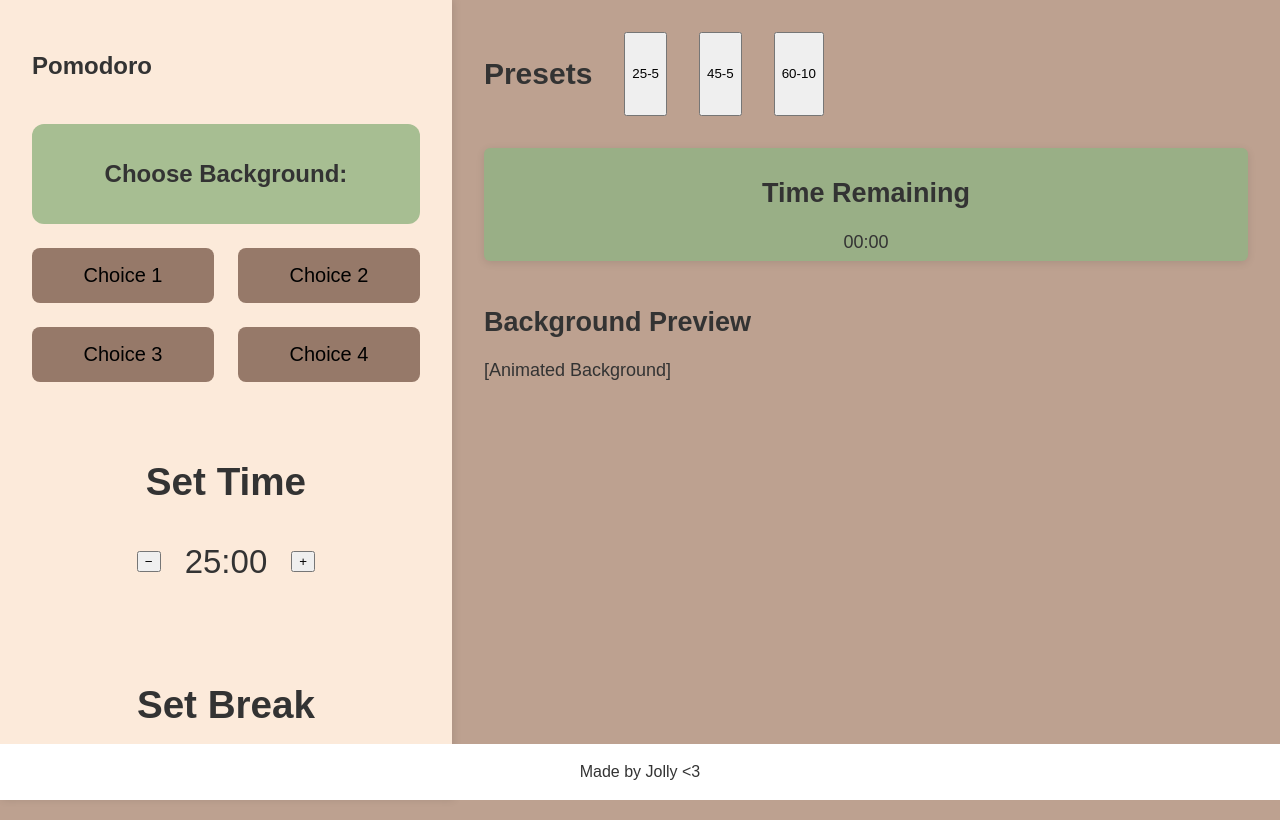
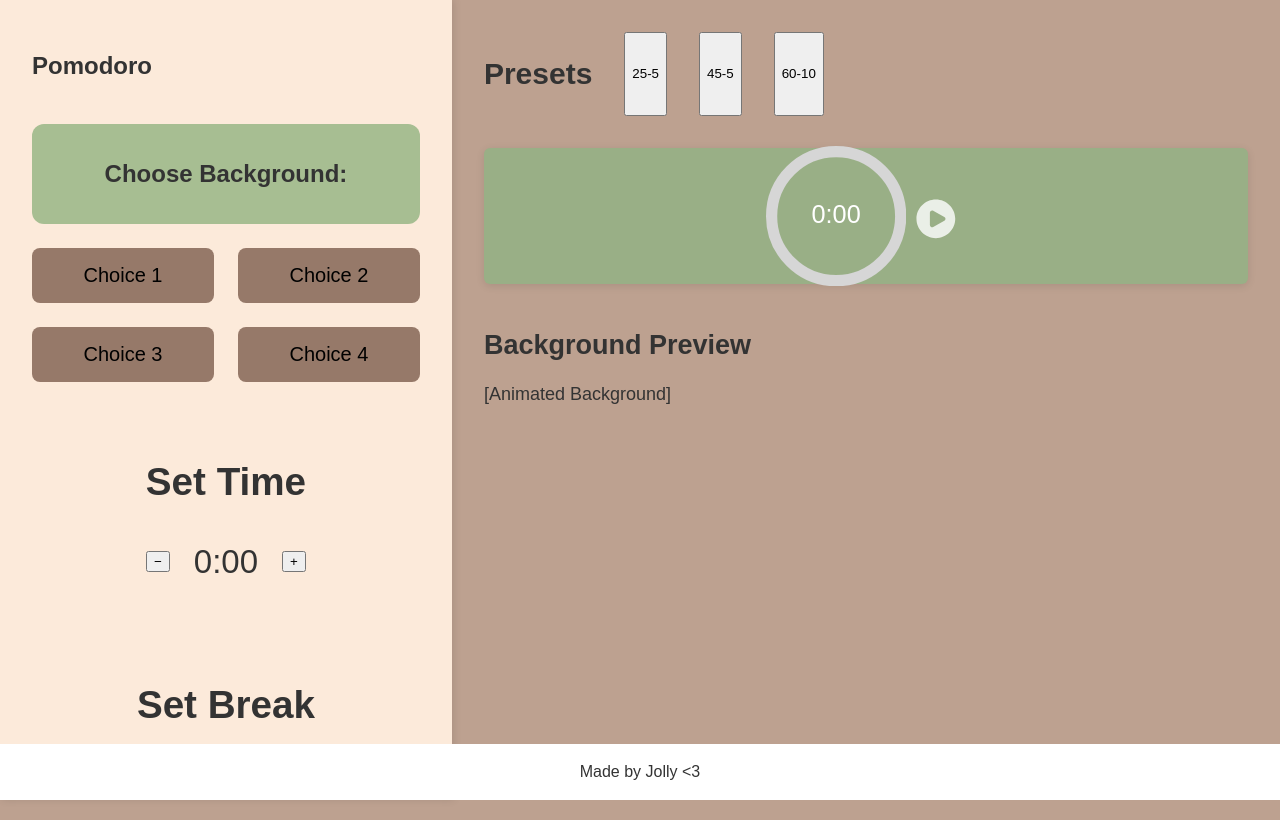
Before and after one commit to pedroM720/PomoApp, a React (Create React App) app: page / in a window 1280 px wide. Built offline with nearby package versions, Linux system fonts and the light colour scheme; a web font is replaced by a local one.

Commit message:
timer works but set break buttons are borken and timer pause is broken, it resets back to set times time, instead of resuming whwre it left off

```diff
--- a/package.json
+++ b/package.json
@@ -8,6 +8,7 @@
     "@testing-library/react": "^16.3.0",
     "@testing-library/user-event": "^13.5.0",
     "react": "^19.1.0",
+    "react-circular-progressbar": "^2.2.0",
     "react-dom": "^19.1.0",
     "react-scripts": "5.0.1",
     "web-vitals": "^2.1.4"
--- a/src/App.css
+++ b/src/App.css
@@ -97,10 +97,19 @@ body {
   justify-content: center;
   text-align:center;
   height: 100%;
-  font-size: 18px;
+  font-size: 13px;
 }
 .bg-preview{
   font-size: 18px;
+}
+
+.button{
+  background-color: transparent;
+  color: rgba(255, 255, 255, 0.8);
+  border: 0;
+  display: inline-block;
+  width: 80px;
+
 }
 
 .footer {
--- a/src/App.js
+++ b/src/App.js
@@ -7,10 +7,40 @@ import BackgroundChooser from './components/BackgroundChooser';
 import BackgroundPreview from './components/BackgroundPreview';
 import PresetSelector from './components/PresetSelector';
 import TimeSetter from './components/TimeSetter';
+import Timer from './components/Timer';
+import React, { useState, useEffect } from 'react'
 
 
 
 function App() {
+  const [workTime, setWorkTime] = useState(0);
+  const [breakTime, setBreakTime] = useState(0);
+  const [currentTime, setCurrentTime] = useState(0);
+  const [isRunning, setIsRunning] = useState(false);
+
+  const step = 5 * 60; // 5 minutes
+  const max_time = 100 * 60
+
+  const increaseWork = () => setWorkTime(prev => Math.min(prev + step, max_time));
+  const decreaseWork = () => setWorkTime(prev => Math.max(prev - step, 0));
+  const increaseBreak = () => setBreakTime(prev => Math.min(prev + step, max_time));
+  const decreaseBreak = () => setBreakTime(prev => Math.max(prev - step, 0));
+
+  useEffect(() => {
+    if (!isRunning) return;
+    const interval = setInterval(() => {
+      setCurrentTime(prevTime => {
+        if (prevTime <= 1) {
+          clearInterval(interval);
+          setIsRunning(false);
+          return 0;
+        }
+        return prevTime - 1;
+      });
+    }, 1000);
+    return () => clearInterval(interval);
+  }, [isRunning])
+
   return (
     <div className="app-container">
       {/* left side */}
@@ -26,8 +56,16 @@ function App() {
           <button className="bg-option">Choice 4</button>
         </div>
         <div className="time-setters">
-          <TimeSetter label="Set Time" />
-          <TimeSetter label="Set Break" />
+          <TimeSetter label="Set Time"
+          time={workTime}
+          onIncrease={increaseWork}
+          onDecrease={decreaseWork}
+          />
+          <TimeSetter label="Set Break"
+          time={breakTime}
+          onIncrease={increaseBreak}
+          onDecrease={decreaseBreak}
+          />
         </div>
       </aside>
 
@@ -35,7 +73,12 @@ function App() {
       <main className="content-area">
         <PresetSelector />
         <div className="timer-box">
-          <TimeRemainingTimer />
+          <Timer workTime={workTime}
+           time={currentTime}
+          isRunning={isRunning}
+          setIsRunning={setIsRunning}
+          setCurrentTime={setCurrentTime}
+          />
         </div>
         <BackgroundPreview />
       </main>
--- /dev/null
+++ b/src/components/PauseButton.js
@@ -0,0 +1,10 @@
+function PauseButton(props) {
+    return (
+        <button {...props}>
+            <svg xmlns="http://www.w3.org/2000/svg" viewBox="0 0 24 24" fill="currentColor" className="size-6">
+  <path fillRule="evenodd" d="M2.25 12c0-5.385 4.365-9.75 9.75-9.75s9.75 4.365 9.75 9.75-4.365 9.75-9.75 9.75S2.25 17.385 2.25 12ZM9 8.25a.75.75 0 0 0-.75.75v6c0 .414.336.75.75.75h.75a.75.75 0 0 0 .75-.75V9a.75.75 0 0 0-.75-.75H9Zm5.25 0a.75.75 0 0 0-.75.75v6c0 .414.336.75.75.75H15a.75.75 0 0 0 .75-.75V9a.75.75 0 0 0-.75-.75h-.75Z" clipRule="evenodd" />
+</svg>
+        </button>
+    )
+}
+export default PauseButton;
--- /dev/null
+++ b/src/components/PlayButton.js
@@ -0,0 +1,14 @@
+import { CircularProgressbar } from "react-circular-progressbar";
+
+function PlayButton(props) {
+return (
+    <button {...props}>
+        <svg xmlns="http://www.w3.org/2000/svg" viewBox="0 0 24 24" fill="currentColor" className="size-6">
+            <path fillRule="evenodd" d="M2.25 12c0-5.385 4.365-9.75 9.75-9.75s9.75 4.365 9.75 9.75-4.365 9.75-9.75 9.75S2.25 17.385 2.25 12Zm14.024-.983a1.125 1.125 0 0 1 0 1.966l-5.603 3.113A1.125 1.125 0 0 1 9 15.113V8.887c0-.857.921-1.4 1.671-.983l5.603 3.113Z" clipRule="evenodd" />
+        </svg>
+    </button>
+
+);
+}
+
+export default PlayButton;
--- a/src/components/TimeRemainingTimer.js
+++ b/src/components/TimeRemainingTimer.js
@@ -2,8 +2,7 @@ function TimeRemainingTimer() {
   return (
     <section>
         <div className="time-remaining">
-      <h2>Time Remaining</h2>
-      <div>00:00</div>
+      <h2>Time Remaining </h2>
       </div>
     </section>
   );
--- a/src/components/TimeSetter.js
+++ b/src/components/TimeSetter.js
@@ -1,11 +1,17 @@
-function TimeSetter({ label }) {
+import React from 'react';
+
+function TimeSetter({ label, time, onIncrease, onDecrease }) {
+  const minutes = Math.floor(time / 60);
+  const seconds = time % 60;
+  const formatted = `${minutes}:${seconds.toString().padStart(2, '0')}`;
+
   return (
     <section className="time-setter">
       <h3>{label}</h3>
       <div className="time-setter-controls">
-        <button>−</button>
-        <span>25:00</span>
-        <button>+</button>
+        <button onClick={onDecrease}>−</button>
+        <span>{formatted}</span>
+        <button onClick={onIncrease}>+</button>
       </div>
     </section>
   );
--- /dev/null
+++ b/src/components/Timer.js
@@ -0,0 +1,50 @@
+import { CircularProgressbar, buildStyles } from 'react-circular-progressbar';
+import 'react-circular-progressbar/dist/styles.css';
+import PlayButton from './PlayButton';
+import PauseButton from './PauseButton';
+
+
+function Timer({time, isRunning, setIsRunning, workTime, setCurrentTime}) {
+    const minutes = Math.floor(time / 60);
+    const seconds = time % 60;
+    const formatted = `${minutes}:${seconds.toString().padStart(2, '0')}`;
+    const percentage = workTime > 0 ? (time / workTime) * 100 : 0;
+
+
+  const handlePlay = () => {
+    setCurrentTime(workTime);
+    setIsRunning(true);
+  };
+
+  const handlePause = () => {
+    setIsRunning(false);
+  };
+
+    return (
+        <div style={styles.container}>
+            <CircularProgressbar value={percentage} text={formatted} styles={buildStyles({
+                textSize: '18px',
+                textColor: '#fff',
+                pathColor: '#008000',
+
+            })}
+            />
+            {!isRunning ? (
+                <PlayButton className="button" style={{ marginTop: '10px'}}  onClick={handlePlay} />
+            ) : (
+                <PauseButton className="button" style={{ marginTop: '10px'}} onClick={handlePause} />
+            )}
+        </div>
+    );
+}
+const styles = {
+    container: {
+        width: 200,
+        height: 120,
+        display: 'flex',
+        justifyContent: 'center',
+        alignItems: 'center',
+        margin:'0 auto',
+    },
+};
+export default Timer;
```
Also changed, not shown: 1 other file (tests, documents, lock files or other folders).
